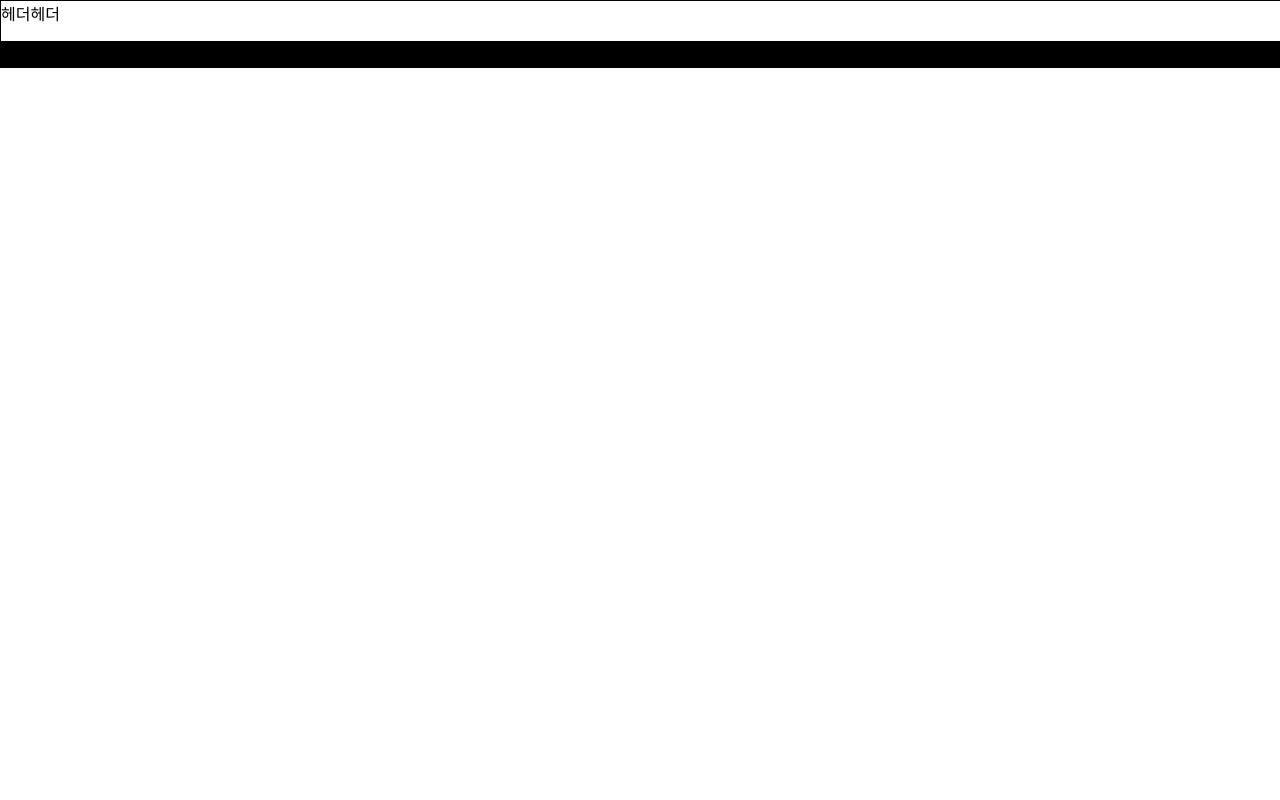
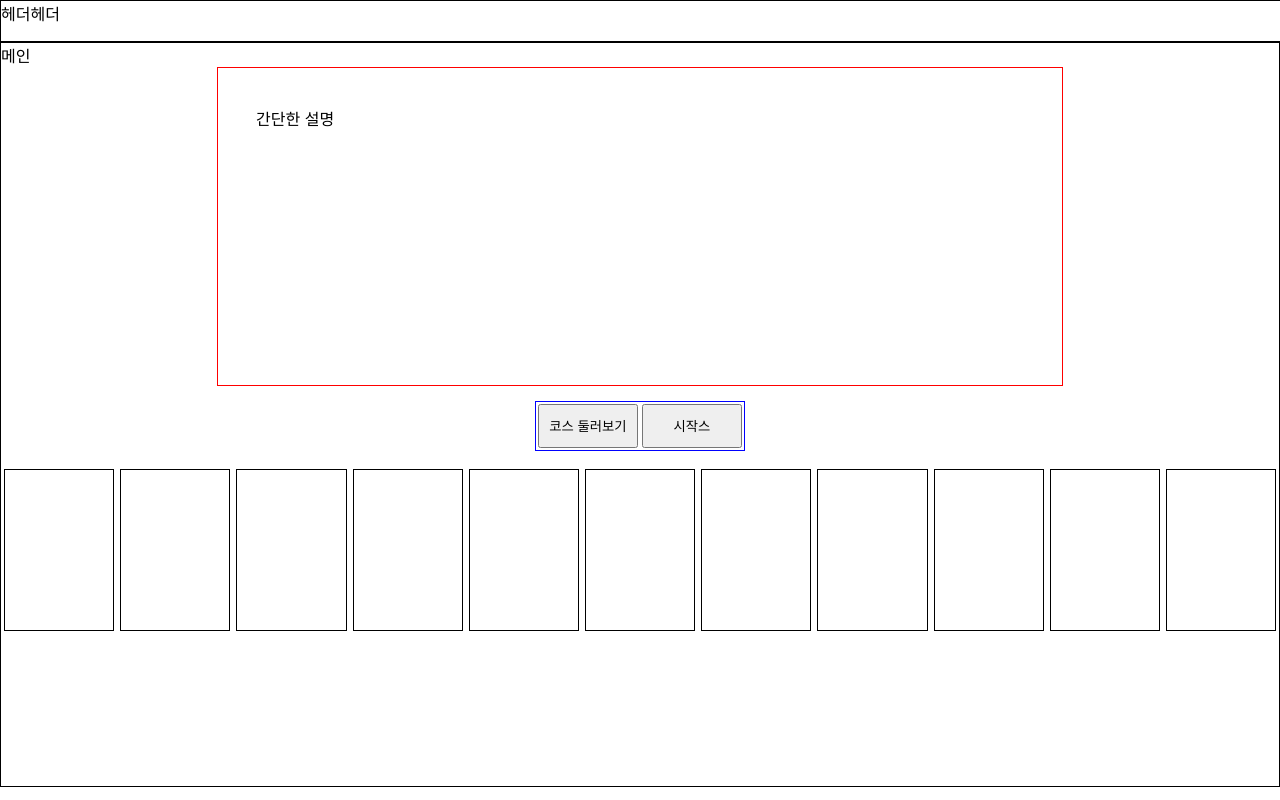
Before and after one commit to HyunGyeol/For-Your-Dish, a React (Create React App) app: page / in a window 1280 px wide. Built offline with nearby package versions, Linux system fonts and the light colour scheme.

Commit message:
#4-2/woo: mainpage layout

```diff
--- /dev/null
+++ b/src/components/Main.tsx
@@ -0,0 +1,22 @@
+import styles from 'style/Main.module.scss';
+
+const Main: React.FC = () => {
+  const dummy: number[] = [0, 1, 2, 3, 4, 5, 6, 7, 8, 9, 10];
+  return (
+    <div className={styles.wrap}>
+      메인
+      <div className={styles.intro}>간단한 설명</div>
+      <div className={styles.buttonWrap}>
+        <button>코스 둘러보기</button>
+        <button>시작스</button>
+      </div>
+      <div className={styles.list}>
+        {dummy.map((el) => {
+          return <div id={el.toString()} className={styles.listItem}></div>;
+        })}
+      </div>
+    </div>
+  );
+};
+
+export default Main;
--- a/src/pages/Main.tsx
+++ b/src/pages/Main.tsx
@@ -1,5 +1,5 @@
-import styles from 'style/Main.module.scss';
+import Main from 'components/Main';
 
-export default function Main() {
-  return <div className={styles.wrap}>하윙~</div>;
+export default function MainPage() {
+  return <Main />;
 }
--- a/src/style/Main.module.scss
+++ b/src/style/Main.module.scss
@@ -1,4 +1,38 @@
 .wrap {
-    background: black;
+    height: 100%;
     border: 1px solid black;
+
+    .intro {
+        width: 60vw;
+        height: 30vh;
+        border: 1px solid red;
+        margin: 0 auto;
+        padding: 3%;
+    }
+
+    .buttonWrap {
+        display: flex;
+        width: fit-content;
+        height: 6vh;
+        border: 1px solid blue;
+        margin: 0 auto;
+        margin-top: 15px;
+        margin-bottom: 15px;
+
+        * {
+            width: 100px;
+            margin: 2px;
+        }
+    }
+
+    .list {
+        height: 40vh;
+        display: flex;
+        .listItem {
+            border: 1px solid black;
+            width: 10vw;
+            height: 20vh;
+            margin: 3px;
+        }
+    }
 }
```
